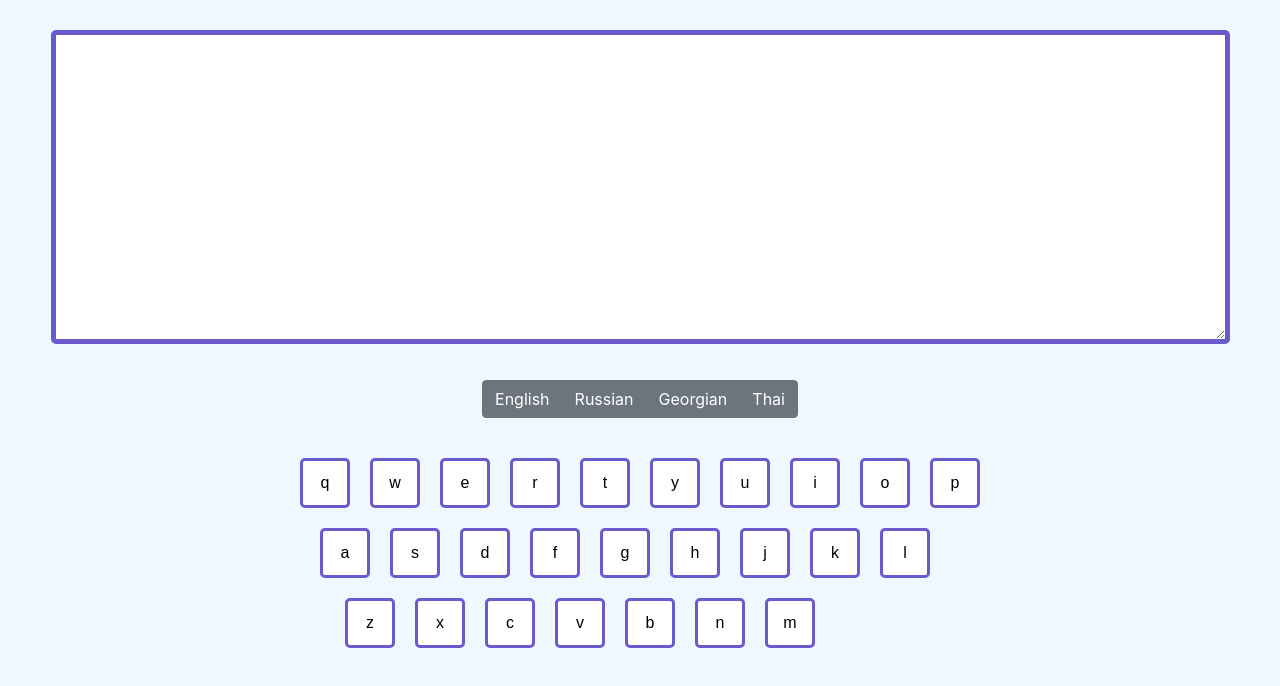
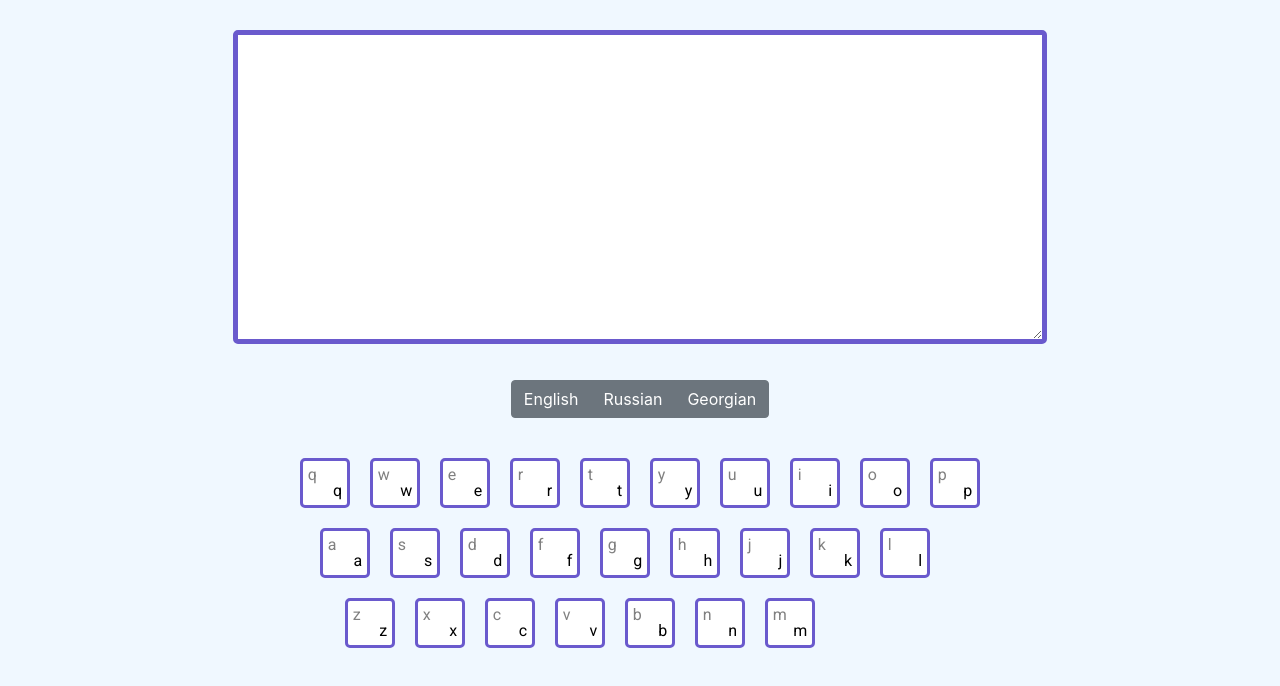
Before and after one commit to topherreed/switchkey, a React (Create React App) app: page / in a window 1280 px wide. Shown: the top 686 px of the page. Built offline with nearby package versions, Linux system fonts and the light colour scheme.

Commit message:
Allow keyboad to show capitals, and to type in keys when pressing Shift button

```diff
--- a/public/index.html
+++ b/public/index.html
@@ -2,7 +2,7 @@
 <html lang="en">
   <head>
     <meta charset="utf-8" />
-    <link href="https://fonts.googleapis.com/css2?family=Poppins&display=swap" rel="stylesheet">
+    <link href="https://fonts.googleapis.com/css2?family=Roboto&display=swap" rel="stylesheet">
     <link rel="stylesheet" href="https://stackpath.bootstrapcdn.com/bootstrap/4.5.0/css/bootstrap.min.css" integrity="sha384-9aIt2nRpC12Uk9gS9baDl411NQApFmC26EwAOH8WgZl5MYYxFfc+NcPb1dKGj7Sk" crossorigin="anonymous">
     <link rel="stylesheet" type="text/css" href="./styles/styles.css">
     <title>SwitchKey</title>
--- a/public/styles/styles.css
+++ b/public/styles/styles.css
@@ -8,7 +8,7 @@ body {
     border: 5px solid slateblue;
     border-radius: 5px;;
     color: slateblue;
-    font-family: 'Kanit', sans-serif;
+    font-family: 'Roboto', sans-serif;
     padding: 8px 17px;
     font-size: 3rem;
 }
@@ -24,7 +24,7 @@ body {
     display: inline-block;
     text-align: left;
     margin-top: 30px;
-    font-family: 'Kanit', sans-serif;
+    font-family: 'Roboto', sans-serif;
 }
 
 #row2 {
@@ -40,7 +40,9 @@ body {
     width: 50px;
     background-color: white;
     border: 3px solid #6a5acd;
+    padding: 0 .3rem;
     margin: 10px;
     border-radius: 5px;
     line-height: 1rem;
+    vertical-align: top;
 }
--- a/src/App.js
+++ b/src/App.js
@@ -6,39 +6,58 @@ import Converter from "./Converter";
 function App() {
 
   const [ selectedLanguage, setSelectedLanguage ] = useState("english");
+  const [ characterCase, setCharacterCase ] = useState("lowercase");
 
   const typeFromButton = (character) => {
-    // working on it
+    // a job for future me
   }
 
-  // Match key to foreign keyboard equivalent
-  // const switchKey = (lang, c) => {
-
-  //   if(lang === 'georgian') {
-  //       return georgianDict[c];
-  //   } else if(lang === 'russian') {
-  //       return russianDict[c];
-  //   } else if(lang === 'thai') {
-  //       return thaiDict[c];
-  //   }
-
-  // }
 
 
-  const handleKeyPress = (e) => {
+  const handleKeyDown = (e) => {
 
-    const {selectionStart, selectionEnd, value} = e.target;
+    // Check if Shift was pressed to render uppercase keyboard
 
-    const newText = value.slice(0, selectionStart) + Converter.convert(e.key, selectedLanguage) + value.slice(selectionEnd);
-    e.target.value = newText;
+    if(e.which === 16) {
 
-    e.target.selectionStart = e.target.selectionEnd = selectionStart + 1;
+      setCharacterCase("uppercase");
 
-    e.preventDefault();
+    }
+
+    // Get corresponding key && block 'Shift', 'Enter', etc. (metakeys) from inserting when selectedLanguage set to 'english'
+    if(selectedLanguage !== 'english') {
+
+      // Determine if key was pressed in conjunction with 'Shift'
+      if(e.shiftKey) {
+        var newKey = Converter.convert(e.key, selectedLanguage, true)
+      } else {
+        newKey = Converter.convert(e.key, selectedLanguage, false)
+      }
+
+    }
+
+
+    // Insert newKey into textarea after it has been converted
+    if(newKey) {
+
+      const {selectionStart, selectionEnd, value} = e.target;
+      const newText = value.slice(0, selectionStart) + newKey + value.slice(selectionEnd);
+      e.target.value = newText;
+      e.target.selectionStart = e.target.selectionEnd = selectionStart + 1;
+      e.preventDefault();
+
+    }
+  }
+
+  const handleKeyUp = (e) => {
+    //Keep Keyboard Uppercase if button other than Shift is lifted
+    if(e.which === 16) {
+      setCharacterCase("lower");
+    }
 
   }
 
-  // Set Keyboard
+  // Set Keyboard Language
   const handleClick = (e) => {
     const name = e.target.name;
     setSelectedLanguage(name);
@@ -53,22 +72,28 @@ function App() {
       <div>
         <textarea
           className="inputBox"
-          rows="4" cols="40"
-          onKeyPress={selectedLanguage === 'english' ? null : handleKeyPress}
+          rows="4" cols="30"
+          onKeyDown={handleKeyDown}
+          onKeyUp={characterCase === 'uppercase' ? handleKeyUp : null}
         />
       </div>
 
-      {/* Keyboard Selectors */}
+      {/* Keyboard Language Selectors */}
       <div className="btn-group" role="group">
           <button onClick={handleClick} type="button" name="english"  className="langSelector btn btn-secondary">English</button>
           <button onClick={handleClick} type="button" name="russian"  className="langSelector btn btn-secondary">Russian</button>
           <button onClick={handleClick} type="button" name="georgian" className="langSelector btn btn-secondary">Georgian</button>
-          <button onClick={handleClick} type="button" name="thai"     className="langSelector btn btn-secondary">Thai</button>
+          {/* <button onClick={handleClick} type="button" name="thai"     className="langSelector btn btn-secondary">Thai</button>    */}
       </div>
 
       {/* Keyboard */}
       <div>
-        <Keyboard insertCharacter={typeFromButton} key={selectedLanguage} keyboardLanguage={selectedLanguage}/>
+        <Keyboard
+          insertCharacter={typeFromButton}
+          key={selectedLanguage}
+          keyboardLanguage={selectedLanguage}
+          characterCase={characterCase === 'uppercase' ? 1 : 0}
+          />
       </div>
 
     </div>
--- a/src/Converter.jsx
+++ b/src/Converter.jsx
@@ -28,7 +28,36 @@ const russianDict= {
     'x': 'ч',
     'y': 'н',
     'z': 'я'
-  }
+}
+const russianDictShifted= {
+  'A': 'Ф',
+  'B': 'И',
+  'C': 'С',
+  'D': 'В',
+  'E': 'У',
+  'F': 'А',
+  'G': 'П',
+  'H': 'Р',
+  'I': 'Ш',
+  'J': 'О',
+  'K': 'Л',
+  'L': 'Д',
+  'M': 'Ь',
+  'N': 'Т',
+  'O': 'Щ',
+  'P': 'З',
+  'Q': 'Й',
+  'R': 'К',
+  'S': 'Ы',
+  'T': 'Е',
+  'U': 'Г',
+  'V': 'М',
+  'W': 'Ц',
+  'X': 'Ч',
+  'Y': 'Н',
+  'Z': 'Я',
+
+}
   const georgianDict = {
     'a': 'ა',
     'b': 'ბ',
@@ -56,6 +85,35 @@ const russianDict= {
     'x': 'ხ',
     'y': 'ყ',
     'z': 'ზ'
+  }
+  const georgianDictShifted= {
+    'A': null,
+    'B': null,
+    'C': 'ჩ',
+    'D': null,
+    'E': null,
+    'F': null,
+    'G': null,
+    'H': null,
+    'I': null,
+    'J': 'ჟ',
+    'K': null,
+    'L': null,
+    'M': null,
+    'N': null,
+    'O': null,
+    'P': null,
+    'Q': null,
+    'R': 'ღ',
+    'S': 'შ',
+    'T': 'თ',
+    'U': null,
+    'V': null,
+    'W': 'ჭ',
+    'X': null,
+    'Y': null,
+    'Z': 'ძ',
+
   }
   const thaiDict = {
     'a': 'ฟ',
@@ -85,14 +143,27 @@ const russianDict= {
     'y': 'ั',
     'z': 'ผ'
   }
+  const thaiDictShifted = {
+
+  }
 
 
 const Converter = {
 
-    convert: function(c, lang) {
+    convert: function(c, lang, uppercase) {
         if(lang === 'russian') {
+          if(!uppercase) {
             return russianDict[c];
+          } else {
+            return russianDictShifted[c];
+          }
+
         } else if(lang === 'georgian') {
+          if(!uppercase) {
+            return georgianDict[c];
+          } else {
+            return georgianDictShifted[c];
+          }
             return georgianDict[c];
         } else if(lang === 'thai') {
             return thaiDict[c]
--- a/src/components/Key.jsx
+++ b/src/components/Key.jsx
@@ -5,101 +5,26 @@ const Key = (props) => {
 
     const [keyLanguage, setKeyLanguage] = useState(props.selectedLanguage);
 
-
-    const russianDict= {
-        'a': 'ф',
-        'b': 'и',
-        'c': 'с',
-        'd': 'в',
-        'e': 'у',
-        'f': 'а',
-        'g': 'п',
-        'h': 'р',
-        'i': 'ш',
-        'j': 'о',
-        'k': 'л',
-        'l': 'д',
-        'm': 'ь',
-        'n': 'т',
-        'o': 'щ',
-        'p': 'з',
-        'q': 'й',
-        'r': 'к',
-        's': 'ы',
-        't': 'е',
-        'u': 'г',
-        'v': 'м',
-        'w': 'ц',
-        'x': 'ч',
-        'y': 'н',
-        'z': 'я'
-    }
-    const georgianDict = {
-        'a': 'ა',
-        'b': 'ბ',
-        'c': 'ც',
-        'd': 'დ',
-        'e': 'ე',
-        'f': 'ფ',
-        'g': 'გ',
-        'h': 'ჰ',
-        'i': 'ი',
-        'j': 'ჯ',
-        'k': 'კ',
-        'l': 'ლ',
-        'm': 'მ',
-        'n': 'ნ',
-        'o': 'ო',
-        'p': 'პ',
-        'q': 'ქ',
-        'r': 'რ',
-        's': 'ს',
-        't': 'ტ',
-        'u': 'უ',
-        'v': 'ვ',
-        'w': 'ხ',
-        'x': 'ხ',
-        'y': 'ყ',
-        'z': 'ზ'
-    }
-    const thaiDict = {
-        'a': 'ฟ',
-        'b': 'ิ',
-        'c': 'แ',
-        'd': 'ก',
-        'e': 'ำ',
-        'f': 'ด',
-        'g': 'เ',
-        'h': '้',
-        'i': 'ร',
-        'j': '่',
-        'k': 'า',
-        'l': 'ส',
-        'm': 'ท',
-        'n': 'ื',
-        'o': 'น',
-        'p': 'ย',
-        'q': 'ๆ',
-        'r': 'พ',
-        's': 'ห',
-        't': 'ะ',
-        'u': 'ี',
-        'v': 'อ',
-        'w': 'ไ',
-        'x': 'ป',
-        'y': 'ั',
-        'z': 'ผ'
-    }
-
     // Map key value
     const setKeyDisplay = (character) => {
-        console.log("setting display for: " + character);
 
-        return Converter.convert(character, keyLanguage);
+        return Converter.convert(character, keyLanguage, props.uppercase);
 
     }
 
+
     const keyVal = setKeyDisplay(props.characterVal);
+
+    const topCharStyle = {
+        color: "grey",
+        textAlign: "left"}
+    const bottomCharStyle = {
+        color: "black",
+        textAlign: "right",
+        visibility: keyVal !== null ? "visible" : "hidden"
+    }
+
+
 
 
     return(
@@ -108,7 +33,8 @@ const Key = (props) => {
             className="keyboardKey"
             onClick={() => props.insertCharacter(keyVal)}
         >
-            {keyVal}
+            <div style={topCharStyle}>{props.characterVal}</div>
+            <div style={bottomCharStyle}>{keyVal || 'X'}</div>
         </button>
     )
 }
--- a/src/components/Keyboard.jsx
+++ b/src/components/Keyboard.jsx
@@ -3,42 +3,59 @@ import Key from "./Key";
 
 const Keyboard = (props) => {
 
-    const row1 = ['q', 'w', 'e', 'r', 't', 'y', 'u', 'i', 'o', 'p'];
-    const row2 = ['a', 's', 'd', 'f', 'g', 'h', 'j', 'k', 'l'];
-    const row3 = ['z', 'x', 'c', 'v', 'b', 'n', 'm']
+    const row1 = [
+        ['q', 'w', 'e', 'r', 't', 'y', 'u', 'i', 'o', 'p' ],
+        [ 'Q', 'W', 'E', 'R', 'T', 'Y', 'U', 'I', 'O', 'P' ]
+    ];
+    const row2 = [
+        [ 'a', 's', 'd', 'f', 'g', 'h', 'j', 'k', 'l' ],
+        [ 'A', 'S', 'D', 'F', 'G', 'H', 'J', 'K', 'L' ]
+    ];
+    const row3 = [
+        [ 'z', 'x', 'c', 'v', 'b', 'n', 'm' ],
+        [ 'Z', 'X', 'C', 'V', 'B', 'N', 'M' ]
+    ];
+
 
     const [ keyboardLanguage, setKeyboardLanguage]  = useState(props.keyboardLanguage);
 
+    const w = props.characterCase;
+    console.log(w);
 
     return(
         <div className="keyboard">
             <div id="row1" className="keyboardRow">
-                {row1.map((c) => {
+                {row1[props.characterCase].map((c) => {
                     return (<Key
                             key={c}
                             characterVal={c}
                             insertCharacter={props.insertCharacter}
                             selectedLanguage={keyboardLanguage}
+
+                            uppercase={props.characterCase}
                         />)
                 })}
             </div>
             <div id="row2" className="keyboardRow">
-                {row2.map((c) => {
+                {row2[props.characterCase].map((c) => {
                     return (<Key
                             key={c}
                             characterVal={c}
                             insertCharacter={props.insertCharacter}
                             selectedLanguage={keyboardLanguage}
+
+                            uppercase={props.characterCase}
                         />)
                 })}
             </div>
             <div id="row3" className="keyboardRow">
-                {row3.map((c) => {
+                {row3[props.characterCase].map((c) => {
                     return (<Key
                             key={c}
                             characterVal={c}
                             insertCharacter={props.insertCharacter}
                             selectedLanguage={keyboardLanguage}
+                            uppercase={props.characterCase}
                         />)
                 })}
             </div>
```
